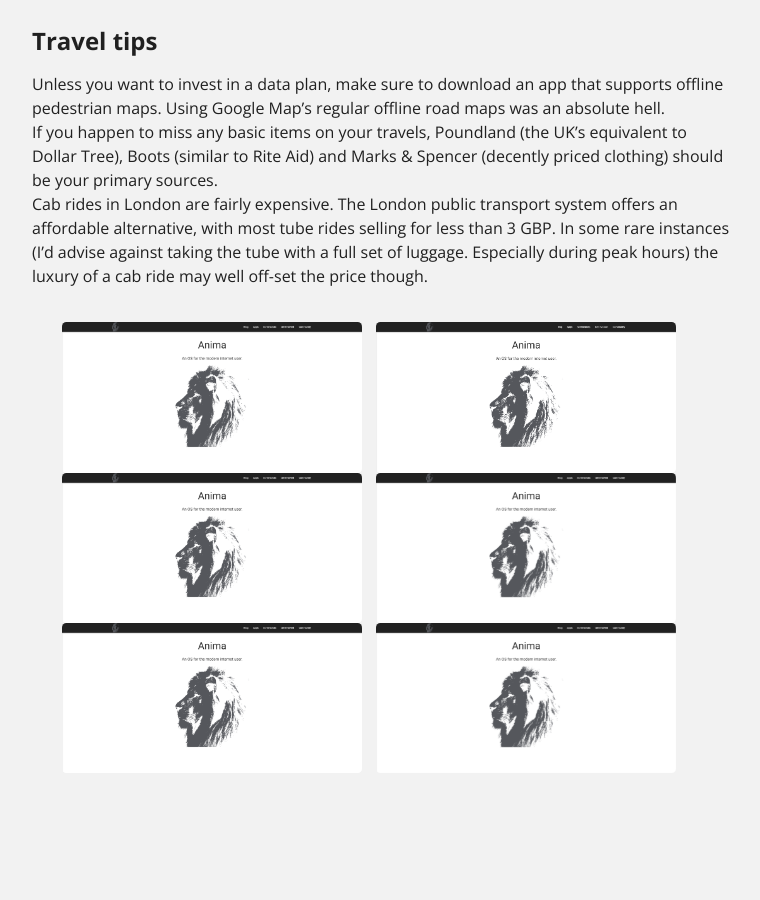
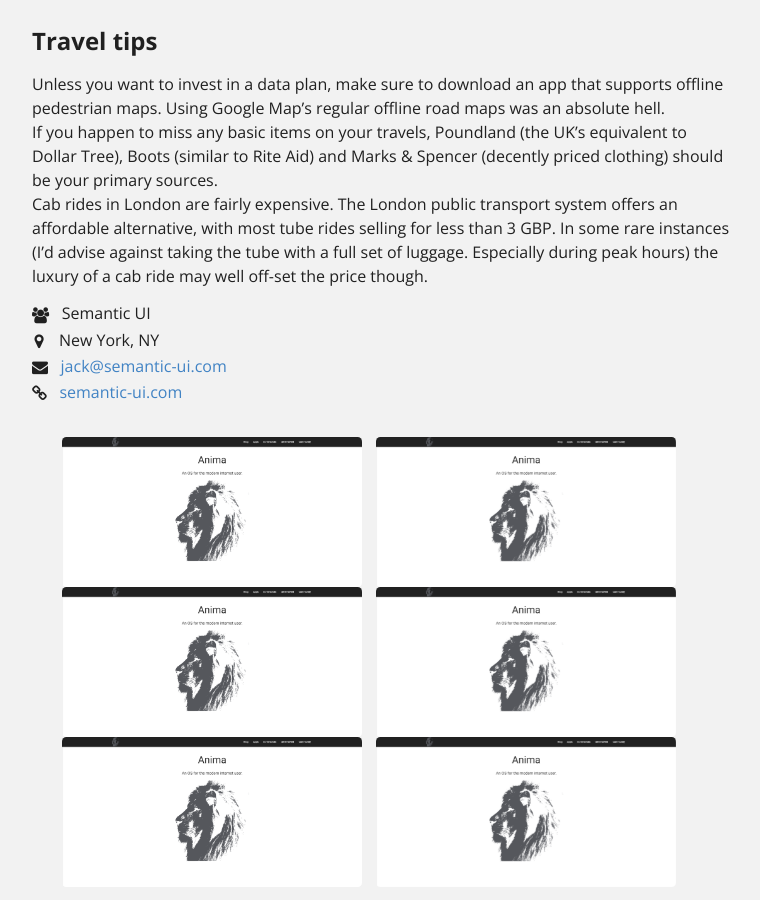
Before and after one commit to Happy-Ferret/Happy-Ferret.github.io, a Jekyll site: the page built from essays/Mozfest2018.md, in a window 1280 px wide and 900 px high, scrolled down 995 px. Shown: the whole window, without its empty margins (258-1018 px from the left). Built offline with Jekyll 4.4.1, drawn with Linux system fonts in a browser that asks for light colours; nearby versions of some CDN libraries; a script that is not in the unit is left out; before the commit the page ends 1780 px from its top, so only the background shows below that.

Commit message:
Update Mozfest2018.md

```diff
--- a/essays/Mozfest2018.md
+++ b/essays/Mozfest2018.md
@@ -63,3 +64,30 @@ I had a great time at MozFest, met a number of interesting individuals, engaged
 Using Google Map's regular offline road maps was an absolute hell.
 - If you happen to miss any basic items on your travels, Poundland (the UK's equivalent to Dollar Tree), Boots (similar to Rite Aid) and Marks & Spencer (decently priced clothing) should be your primary sources.
 - Cab rides in London are fairly expensive. The London public transport system offers an affordable alternative, with most tube rides selling for less than 3 GBP. In some rare instances (I'd advise against taking the tube with a full set of luggage. Especially during peak hours) the luxury of a cab ride may well off-set the price though.
+
+<div class="ui list">
+  <div class="item">
+    <i class="users icon"></i>
+    <div class="content">
+      Semantic UI
+    </div>
+  </div>
+  <div class="item">
+    <i class="marker icon"></i>
+    <div class="content">
+      New York, NY
+    </div>
+  </div>
+  <div class="item">
+    <i class="mail icon"></i>
+    <div class="content">
+      <a href="mailto:jack@semantic-ui.com">jack@semantic-ui.com</a>
+    </div>
+  </div>
+  <div class="item">
+    <i class="linkify icon"></i>
+    <div class="content">
+      <a href="http://www.semantic-ui.com">semantic-ui.com</a>
+    </div>
+  </div>
+</div>
```
Also changed, not shown: other parts of essays/Mozfest2018.md (+1 -0 lines).
